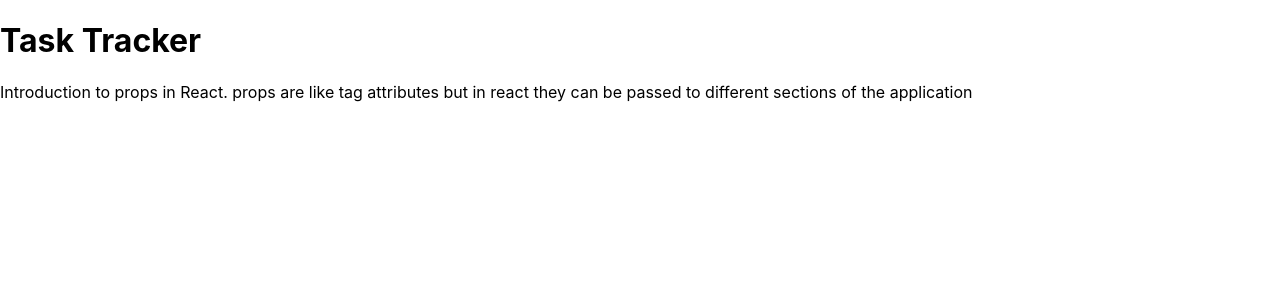
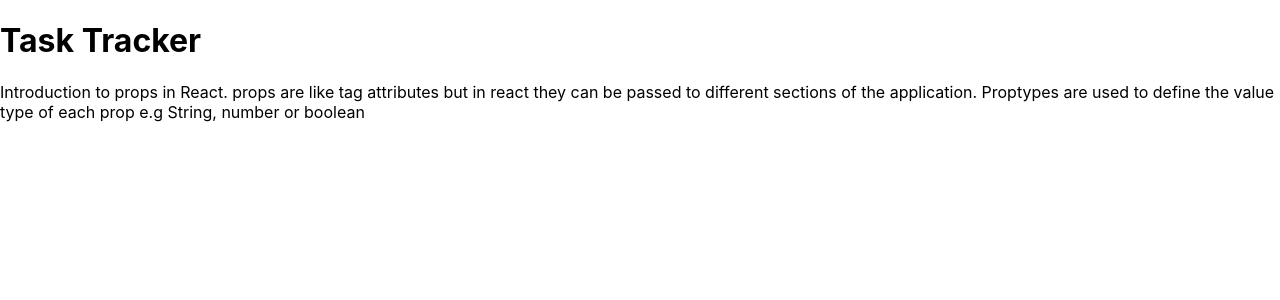
Before and after one commit to SteveOwago/Task-Tracker, a React (Create React App) app: page / in a window 1280 px wide. Shown: the top 300 px of the page. Built offline with nearby package versions, Linux system fonts and the light colour scheme.

Commit message:
Adding proptypes

```diff
--- a/src/components/Header.js
+++ b/src/components/Header.js
@@ -1,3 +1,5 @@
+import PropTypes from 'prop-types'
+
 const Header = ({title,message}) => {
     return (
         <header>
@@ -9,7 +11,12 @@ const Header = ({title,message}) => {
 // Destructuring props into object models
 Header.defaultProps = {
     title: 'Task Tracker',
-    message: 'Introduction to props in React. props are like tag attributes but in react they can be passed to different sections of the application'
+    message: 'Introduction to props in React. props are like tag attributes but in react they can be passed to different sections of the application. Proptypes are used to define the value type of each prop e.g String, number or boolean'
+}
+// Adding proptypes into react props. Helps in defining prop properties and other validation rules.
+Header.propTypes = {
+    title: PropTypes.string,
+    message: PropTypes.string,
 }
 
 export default Header
```
